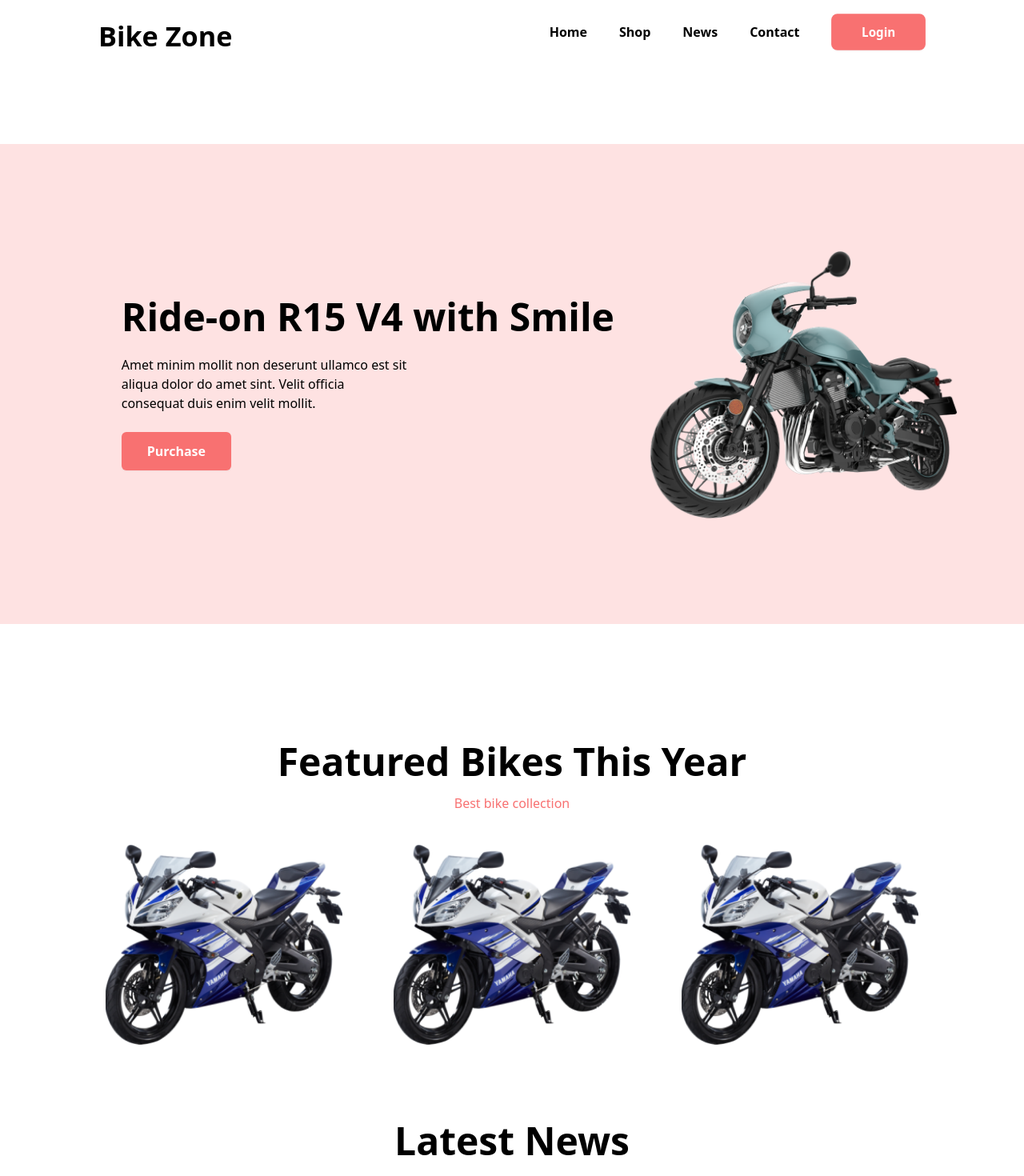
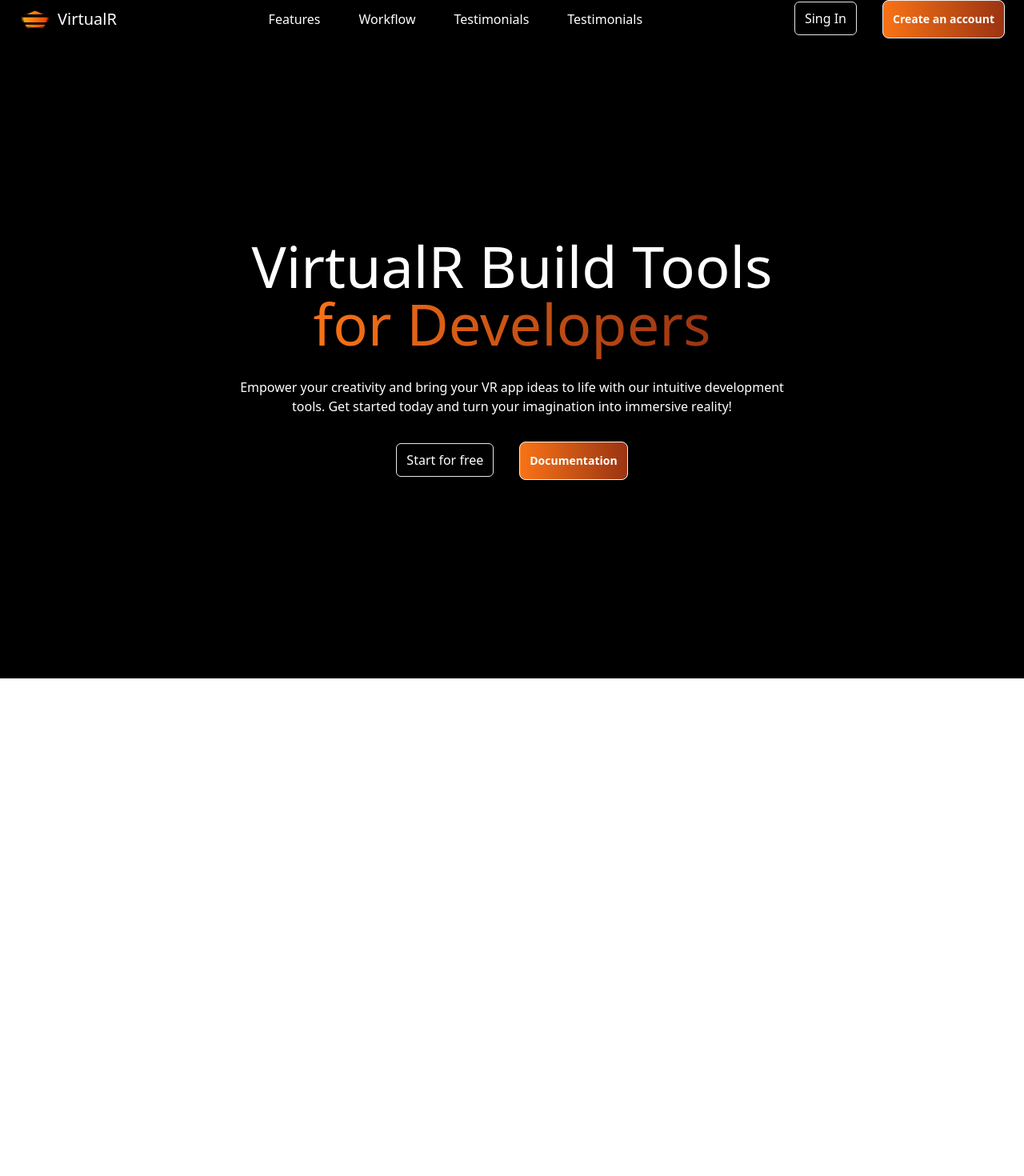
Before and after one commit to mdjihad84/Vite-react-website, a React (Vite) app: page / in a window 1280 px wide. Shown: the top 1470 px of the page at 80% size. After the commit the page ends 848 px from the top, so only its background shows below. Built offline with nearby package versions, Linux system fonts and the light colour scheme.

Commit message:
header area complete

```diff
--- a/index.html
+++ b/index.html
@@ -4,9 +4,9 @@
     <meta charset="UTF-8"/>
     <link rel="icon" type="image/svg+xml" href="/vite.svg"/>
     <meta name="viewport" content="width=device-width, initial-scale=1.0"/>
-    <title>Bike-zone</title>
+    <title>virtual-reality</title>
   </head>
-  <body>
+  <body style="background-color: black;">
 
     <div id="root"></div>
     <script type="module" src="/src/main.jsx"></script>
--- a/src/components/Fetured.jsx
+++ /dev/null
@@ -1,23 +0,0 @@
-
-function Featured() {
-  return (
-    <div className="bg-white p-4">
-      <div className="text-center mb-8">
-        <h2 className="text-black text-5xl font-semibold my-8">Featured Bikes This Year</h2>
-        <p className="text-center text-red-400 mt-[-16px]">Best bike collection</p>
-      </div>
-      <div className="flex flex-wrap justify-center gap-12">
-        <div className="w-full sm:w-1/2 lg:w-1/4 p-2">
-          <img src="/public/images/Feature-bike.png" alt="Featured Bike" className="w-full h-auto"/>
-        </div>
-        <div className="w-full sm:w-1/2 lg:w-1/4 p-2">
-          <img src="/public/images/Feature-bike.png" alt="Featured Bike" className="w-full h-auto"/>
-        </div>
-        <div className="w-full sm:w-1/2 lg:w-1/4 p-2">
-          <img src="/public/images/Feature-bike.png" alt="Featured Bike" className="w-full h-auto"/>
-        </div>
-      </div>
-    </div>
-  );
-}
-export default Featured;
--- a/src/components/Header.jsx
+++ b/src/components/Header.jsx
@@ -1,42 +1,25 @@
 
 function Header() {
   return (
-    <div className="navbar bg-white">
-      <div className="navbar-start mt-4">
-
-        {/*small screens dropdown) */}
-        <div className="dropdown">
-          <button tabIndex={0} className="btn btn-ghost lg:hidden">
-            <svg xmlns="http://www.w3.org/2000/svg" className="h-5 w-5" fill="none" viewBox="0 0 24 24" stroke="currentColor">
-              <path strokeLinecap="round" strokeLinejoin="round" strokeWidth="2" d="M4 6h16M4 12h8m-8 6h16"/>
-            </svg>
-          </button>
-          <ul tabIndex={0}className="menu menu-sm dropdown-content mt-3 p-2 shadow rounded-box w-52 z-10">
-            <li><a href="#">Home</a></li>
-            <li><a href="#">Shop</a></li>
-            <li><a href="#">News</a></li>
-            <li><a href="#">Contact</a></li>
-          </ul>
-        </div>
-
-        {/*large screens right side*/}
-        <a className="btn btn-ghost hidden lg:block text-black font-bold text-4xl font-system-ui pl-[7rem]">Bike Zone</a>
+    <div className="flex justify-between px-6 sticky">
+      <div className="flex items-center">
+        <img src="/public/images/logo.png" className="h-10 w-10 mr-2" alt="" />
+        <span className="text-xl text-white">VirtualR</span>
       </div>
-
-      {/*large screens navigation*/}
-      <div className="navbar-end hidden lg:flex pr-[7rem]">
-        <ul className="menu menu-horizontal px-1">
-          <li><a className="text-black ml-2 text-base font-semibold" href="#">Home</a></li>
-          <li><a className="text-black ml-2 text-base font-semibold" href="#">Shop</a></li>
-          <li><a className="text-black ml-2 text-base font-semibold" href="#">News</a></li>
-          <li><a className="text-black ml-2 text-base font-semibold" href="#">Contact</a></li>
+      <div className="">
+        <ul className="inline-flex gap-12 mt-3">
+          <li><a className="text-white" href="">Features</a></li>
+          <li><a className="text-white" href="">Workflow</a></li>
+          <li><a className="text-white" href="">Testimonials</a></li>
+          <li><a className="text-white" href="">Testimonials</a></li>
         </ul>
-        <button className="btn bg-red-400 text-white px-10 border-none text-base ml-4">Login</button>
       </div>
-
-      {/*small screens button*/}
-        <button className="btn bg-red-400 ml-auto lg:hidden text-white px-10 border-none text-base ml-4">Login</button>
+      <div className="">
+        <button className="py-2 px-3 border rounded-md text-white">Sing In</button>
+        <button className="btn bg-gradient-to-r from-orange-500 to-orange-800 px-3 ml-8 text-white">Create an account</button>
+      </div>
     </div>
   );
-}
+};
+
 export default Header;
--- a/src/components/Hero.jsx
+++ b/src/components/Hero.jsx
@@ -1,21 +1,43 @@
 
 function Hero() {
-  return (
-    <div className="hero min-h-screen bg-white">
-      <div className="flex flex-col lg:flex-row-reverse items-center bg-red-100 p-8 lg:p-20 w-full max-w-screen-xl mx-auto lg:h-[600px]">
-        {/* Use the imported image */}
-        <img src="/public/images/Bike1.png" className="w-full lg:w-[400px] rounded-lg" alt="Bike" />
-        <div className="lg:mr-8 text-center lg:text-left mt-6 lg:mt-0">
-          <h1 className="text-4xl md:text-5xl font-bold text-black">Ride-on R15 V4 with Smile</h1>
-          <p className="py-4 md:py-6 text-black font-sans lg:w-[360px]">
-            Amet minim mollit non deserunt ullamco est sit aliqua dolor do amet sint. Velit
-            officia consequat duis enim velit mollit.
-          </p>
-          <button className="btn bg-red-400 text-white px-8 py-2 rounded-md border-none text-base">Purchase</button>
+    return (
+        <div className="flex items-center justify-center min-h-screen">
+            <div className="text-center">
+                <h1 className="text-7xl w-[725px] text-white mb-8">
+                    VirtualR Build Tools <span className="bg-gradient-to-r from-orange-500 to-orange-800 bg-clip-text text-transparent">
+                    for Developers</span>
+                </h1>
+                <p className="w-[680px] mx-auto text-white mb-8">
+                    Empower your creativity and bring your VR app ideas to life with our intuitive development tools. Get started today and turn your imagination into immersive reality!
+                </p>
+                <div className="mt-4">
+                    <button className="py-2 px-3 border rounded-md text-white">Start for free</button>
+                    <button className="btn bg-gradient-to-r from-orange-500 to-orange-800 px-3 ml-8 text-white">Documentation</button>
+                </div>
+                {/* <div className="flex mt-10 justify-center">
+        <video
+          autoPlay
+          loop
+          muted
+          className="rounded-lg w-1/2 border border-orange-700 shadow-sm shadow-orange-400 mx-2 my-4"
+        >
+          <source src={video1} type="video/mp4" />
+          Your browser does not support the video tag.
+        </video>
+        <video
+          autoPlay
+          loop
+          muted
+          className="rounded-lg w-1/2 border border-orange-700 shadow-sm shadow-orange-400 mx-2 my-4"
+        >
+          <source src={video2} type="video/mp4" />
+          Your browser does not support the video tag.
+        </video>
+      </div> */}
+            </div>
         </div>
-      </div>
-    </div>
-  );
-}
+
+    );
+};
 
 export default Hero;
--- a/src/main.jsx
+++ b/src/main.jsx
@@ -3,14 +3,10 @@ import { createRoot } from 'react-dom/client'
 import './index.css'
 import Header from './components/Header'
 import Hero from './components/Hero'
-import Futured from './components/Fetured'
-import Latest from './components/Latest'
 
 createRoot(document.getElementById('root')).render(
   <StrictMode>
       <Header/>
       <Hero/>
-      <Futured/>
-      <Latest/>
   </StrictMode>
 )
```
Also changed, not shown: public/images/logo.png (added).
